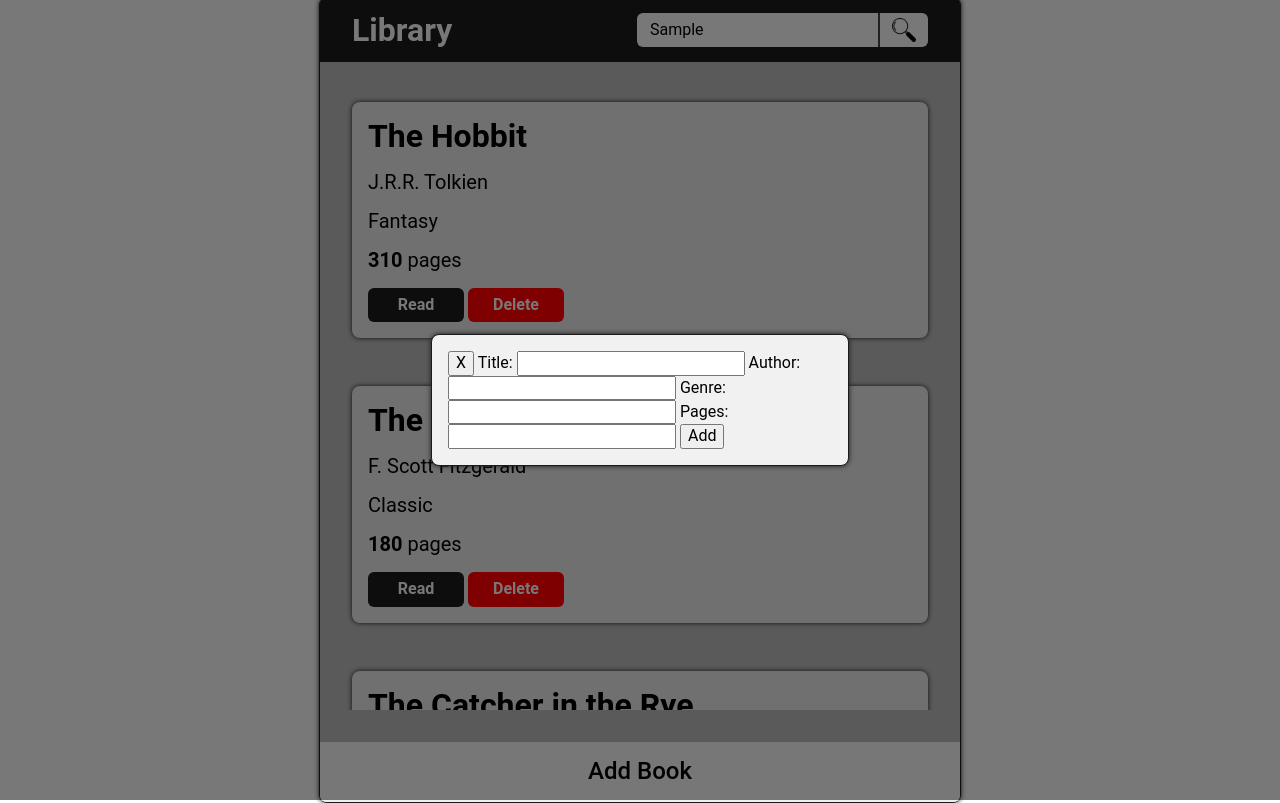
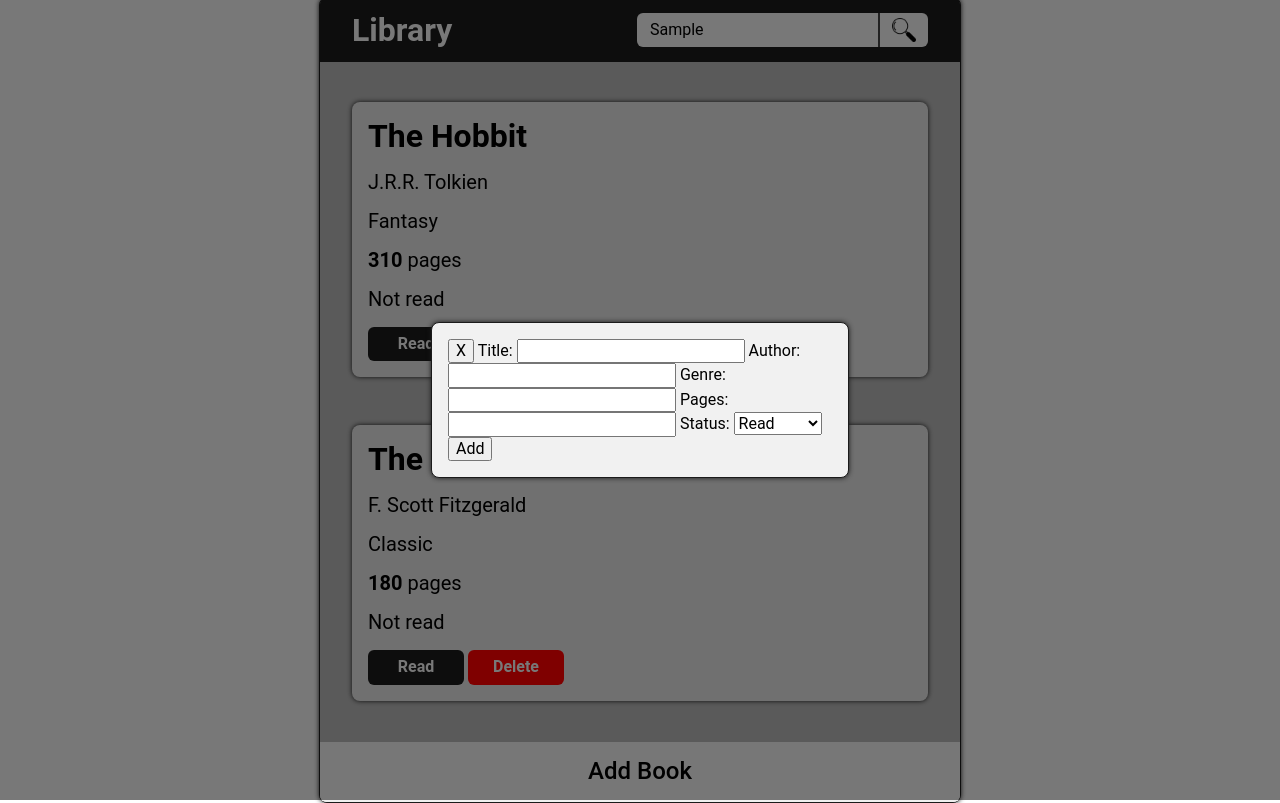
Before and after one commit to nicovalerian/library, a plain HTML site: page index.html in a window 1280 px wide. Both pictures are taken after typing "Sample" into the empty fields and a click on the button "Add Book". Drawn offline with Linux system fonts and the light colour scheme.

Commit message:
Add read status

```diff
--- a/index.html
+++ b/index.html
@@ -41,6 +41,11 @@
             <input type="text" id="genre" name="genre" required>
             <label for="pages">Pages: </label>
             <input type="text" id="pages" name="pages" required>
+            <label for="readStatus">Status: </label>
+            <select id="readStatus" name="readStatus">
+                <option value="read">Read</option>
+                <option value="not-read">Not Read</option>
+            </select>
             <button type="submit" class="dialog-close" value="default">Add</button>
         </form>
     </dialog>
--- a/main.js
+++ b/main.js
@@ -13,8 +13,8 @@ function Book(title, author, pages, genre, readStatus) {
     this.readStatus = readStatus;
 }
 
-function addBookToLibrary(title, author, pages, genre) {
-    const newBook = new Book(title, author, pages, genre, false);
+function addBookToLibrary(title, author, pages, genre, readStatus) {
+    const newBook = new Book(title, author, pages, genre, readStatus);
     myLibrary.push(newBook);
     displayBooks();
 }
@@ -34,7 +34,9 @@ form.addEventListener('submit', (event) => {
     const author = form.querySelector('#author').value;
     const pages = form.querySelector('#pages').value;
     const genre = form.querySelector('#genre').value;
-    addBookToLibrary(title, author, pages, genre);
+    const readStatus = form.querySelector('#readStatus').value === 'read' ? true : false;
+    console.log(form.querySelector('#readStatus'))
+    addBookToLibrary(title, author, pages, genre, readStatus);
     form.reset();
     dialog.close();
 });
@@ -57,6 +59,7 @@ function displayBooks() {
             <p id="bookAuthor">${book.author}</p>
             <p id="bookGenre">${book.genre}</p>
             <p id="bookPages"><b>${book.pages}</b> pages</p>
+            <p id="bookReadStatus">${book.readStatus ? 'Read' : 'Not read'}</p>
             <button id="readButton">Read</button>
             <button id="deleteButton">Delete</button>
         `;
```
